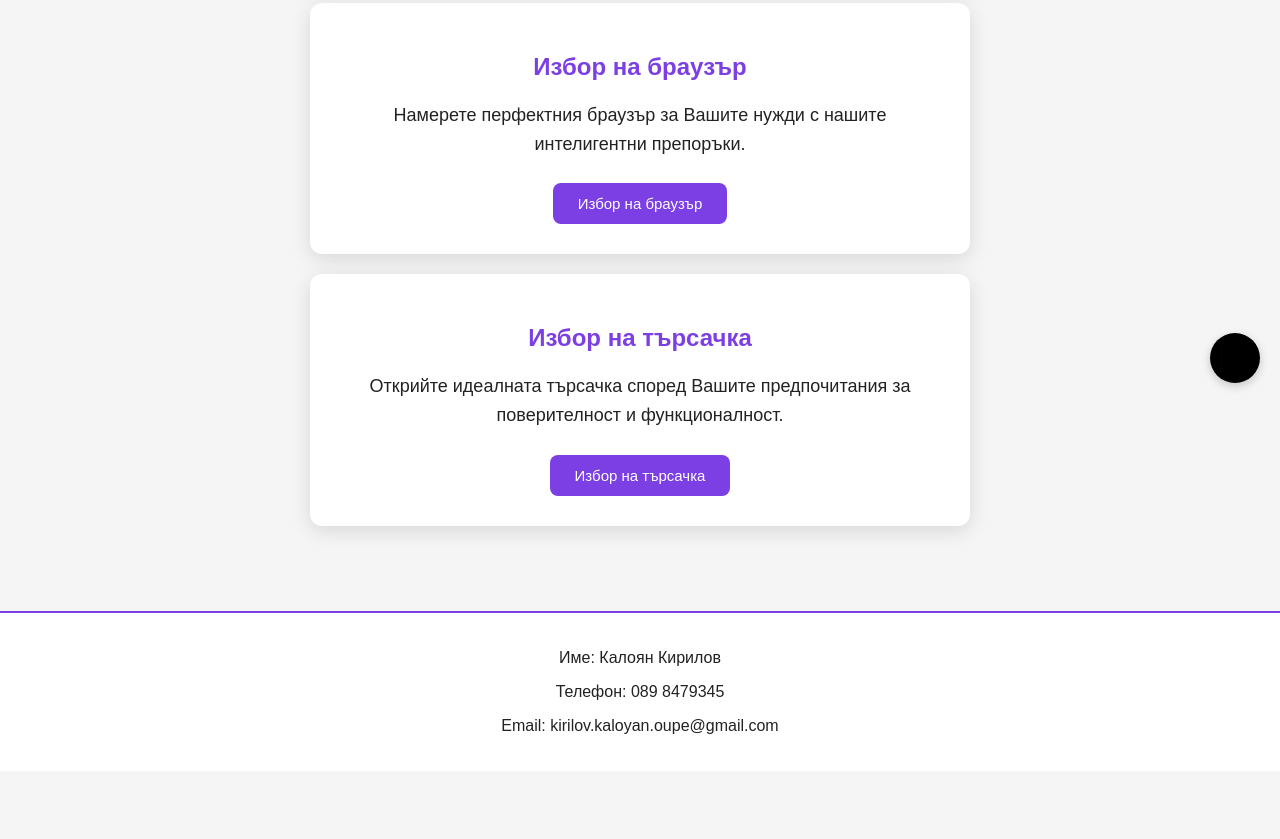
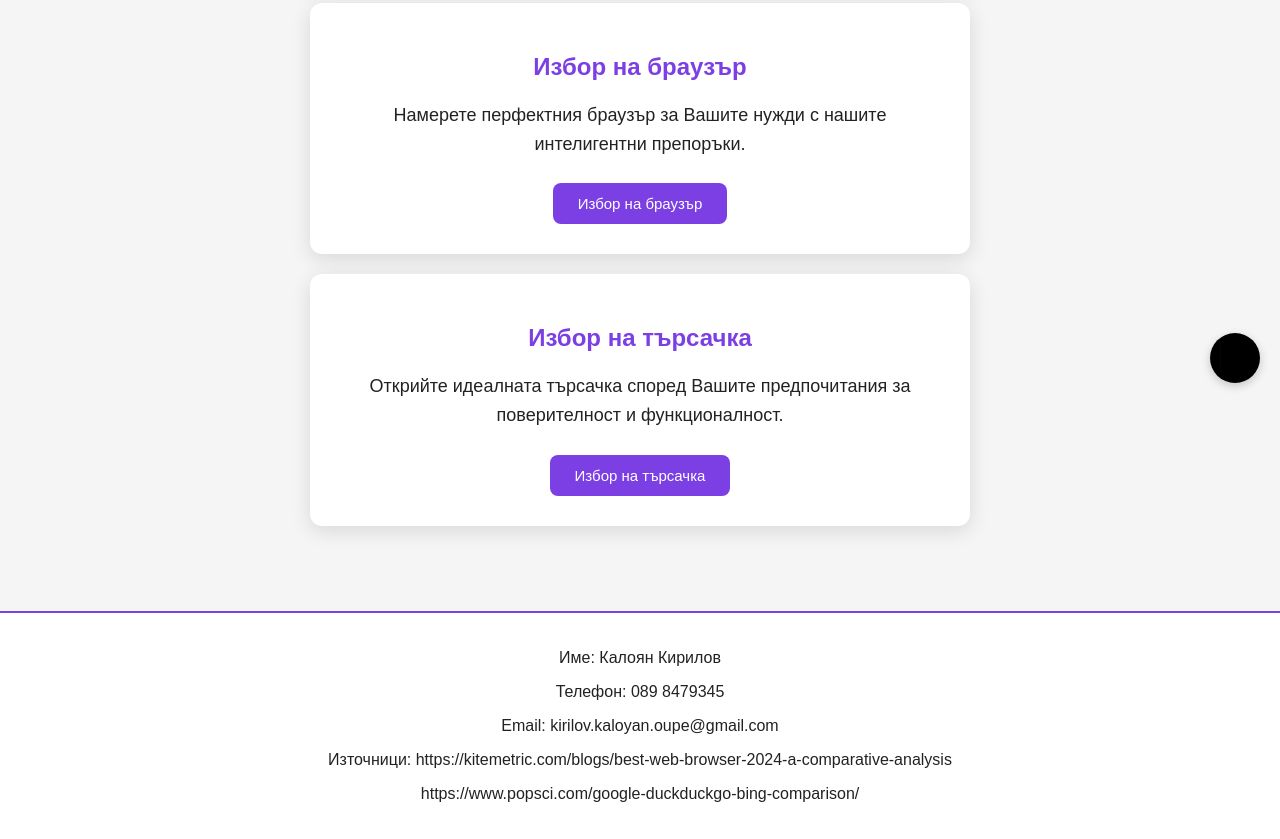
Before and after one commit to KokilimonHtml/-ssemble, a plain HTML site: page index.html in a window 1280 px wide. Shown: the part 397-1236 px from the top of the page. Before the commit the page ends 1168 px from the top, so only its background shows below. Drawn offline with Linux system fonts and the light colour scheme.

Commit message:
Add files via upload

```diff
--- a/index.html
+++ b/index.html
@@ -310,6 +310,9 @@ body.dark #themeToggle img {
     <p>Име: Калоян Кирилов</p>
     <p>Телефон: 089 8479345</p>
     <p>Email: kirilov.kaloyan.oupe@gmail.com</p>
+
+    <p>Източници: https://kitemetric.com/blogs/best-web-browser-2024-a-comparative-analysis</p>
+    <p>https://www.popsci.com/google-duckduckgo-bing-comparison/</p>
 </footer>
 
 <script>
```
